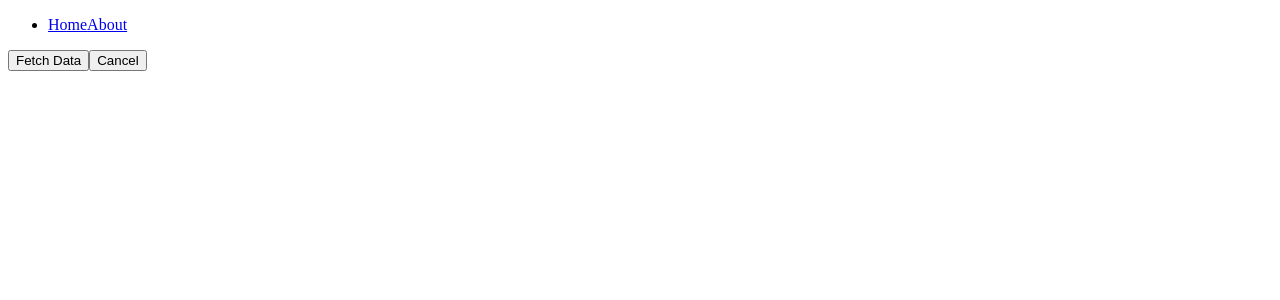
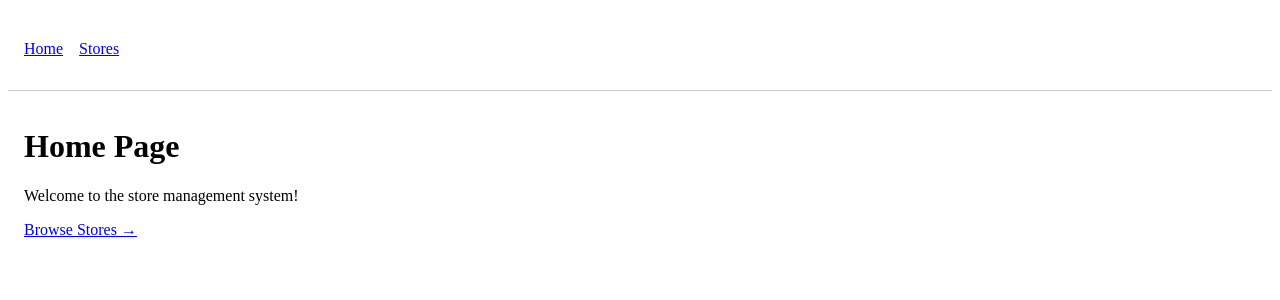
Before and after one commit to willnguyen1312/react-router-apollo-playground, a React (Vite) app: page / in a window 1280 px wide. Shown: the top 300 px of the page. Built offline with nearby package versions, Linux system fonts and the light colour scheme.

Commit message:
Rock and roll xD

```diff
--- /dev/null
+++ b/src/NestedRoutes.tsx
@@ -0,0 +1,155 @@
+/// <reference types="vite/client" />
+import {
+  createBrowserRouter,
+  RouterProvider,
+  Outlet,
+  Link,
+  useParams,
+} from "react-router-dom";
+
+const router = createBrowserRouter([
+  {
+    path: "/",
+    Component: Root,
+    children: [
+      {
+        index: true,
+        Component: Home,
+      },
+      {
+        path: "store",
+        Component: StoreLayout,
+        children: [
+          {
+            index: true,
+            Component: StoreList,
+          },
+          {
+            path: ":id",
+            Component: StoreDetail,
+          },
+          {
+            path: ":id/edit",
+            Component: StoreEdit,
+          },
+        ],
+      },
+    ],
+  },
+]);
+
+export default function App() {
+  return <RouterProvider router={router} />;
+}
+
+function Root() {
+  return (
+    <main>
+      <nav style={{ padding: "1rem", borderBottom: "1px solid #ccc" }}>
+        <ul
+          style={{
+            listStyle: "none",
+            display: "flex",
+            gap: "1rem",
+            padding: 0,
+          }}
+        >
+          <li>
+            <Link to="/">Home</Link>
+          </li>
+          <li>
+            <Link to="/store">Stores</Link>
+          </li>
+        </ul>
+      </nav>
+
+      <div style={{ padding: "1rem" }}>
+        <Outlet />
+      </div>
+    </main>
+  );
+}
+
+function Home() {
+  return (
+    <div>
+      <h1>Home Page</h1>
+      <p>Welcome to the store management system!</p>
+      <Link to="/store">Browse Stores →</Link>
+    </div>
+  );
+}
+
+function StoreLayout() {
+  return (
+    <div>
+      <h2>Store Section</h2>
+      <Outlet />
+    </div>
+  );
+}
+
+function StoreList() {
+  // Mock store data
+  const stores = [
+    { id: 1, name: "Downtown Store" },
+    { id: 2, name: "Mall Store" },
+    { id: 3, name: "Airport Store" },
+  ];
+
+  return (
+    <div>
+      <h3>Store List</h3>
+      <ul>
+        {stores.map((store) => (
+          <li key={store.id}>
+            <Link to={`/store/${store.id}`}>{store.name}</Link>
+            {" | "}
+            <Link to={`/store/${store.id}/edit`}>Edit</Link>
+          </li>
+        ))}
+      </ul>
+    </div>
+  );
+}
+
+function StoreDetail() {
+  const { id } = useParams<{ id: string }>();
+
+  return (
+    <div>
+      <h3>Store Details</h3>
+      <p>Viewing store with ID: {id}</p>
+      <div style={{ marginTop: "1rem", display: "flex", gap: "1rem" }}>
+        <Link to="/store">← Back to Store List</Link>
+        <Link to={`/store/${id}/edit`}>Edit This Store</Link>
+      </div>
+    </div>
+  );
+}
+
+function StoreEdit() {
+  const { id } = useParams<{ id: string }>();
+
+  return (
+    <div>
+      <h3>Edit Store</h3>
+      <p>Editing store with ID: {id}</p>
+      <form style={{ marginTop: "1rem" }}>
+        <div style={{ marginBottom: "1rem" }}>
+          <label>
+            Store Name: <input type="text" placeholder={`Store ${id}`} />
+          </label>
+        </div>
+        <div style={{ display: "flex", gap: "1rem" }}>
+          <button type="submit">Save</button>
+          <Link to={`/store/${id}`}>Cancel</Link>
+        </div>
+      </form>
+    </div>
+  );
+}
+
+if (import.meta.hot) {
+  import.meta.hot.dispose(() => router.dispose());
+}
--- a/src/main.tsx
+++ b/src/main.tsx
@@ -1,9 +1,10 @@
 import ReactDOM from "react-dom/client";
-import App from "./App.tsx";
+// import App from "./App.tsx";
 // import App from "./App2.tsx";
 // import App from "./App3.tsx";
 // import App from "./App4.tsx";
 // import App from "./SubRouter.tsx";
+import App from "./NestedRoutes.tsx";
 
 import { worker } from "./mocks/browser";
 
```
